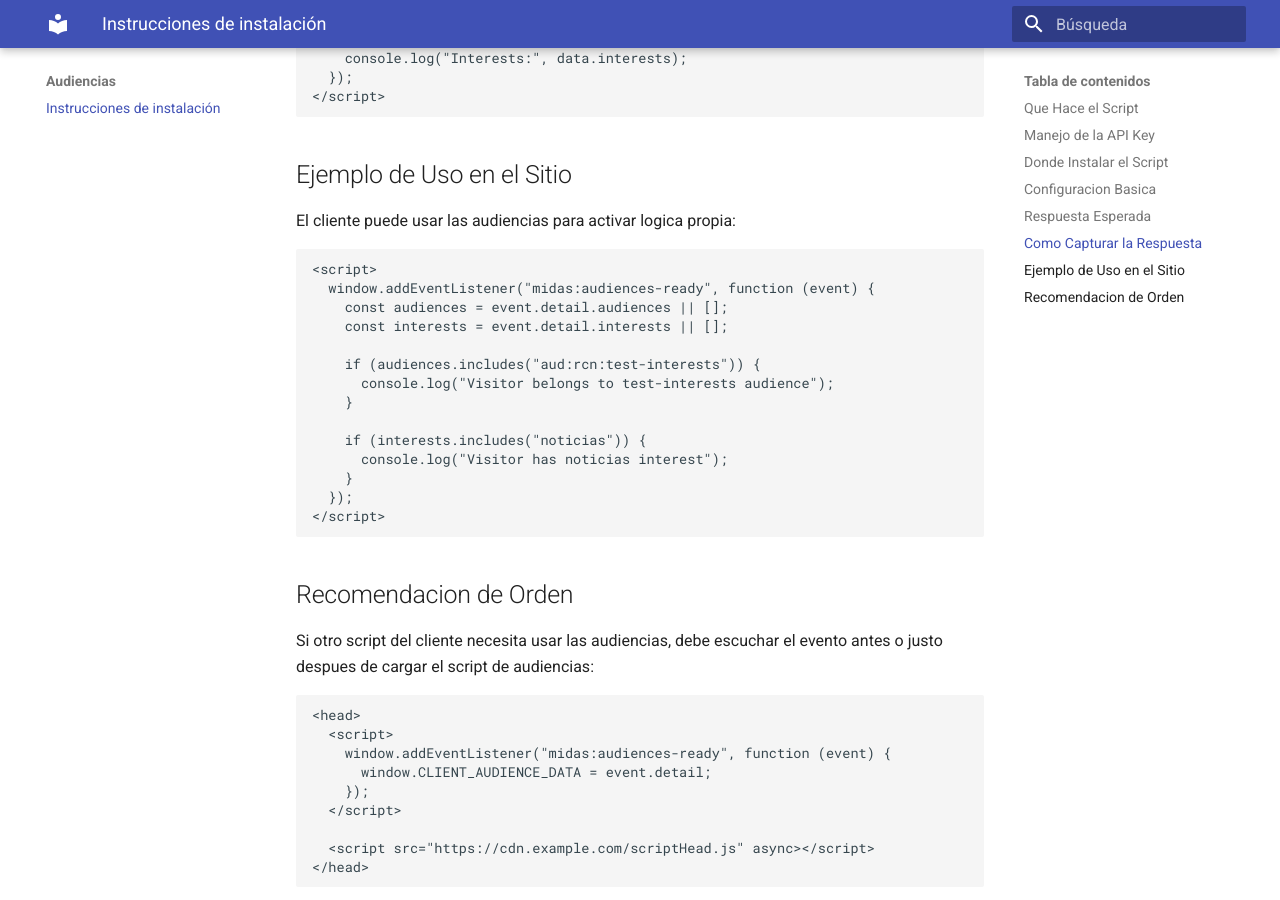
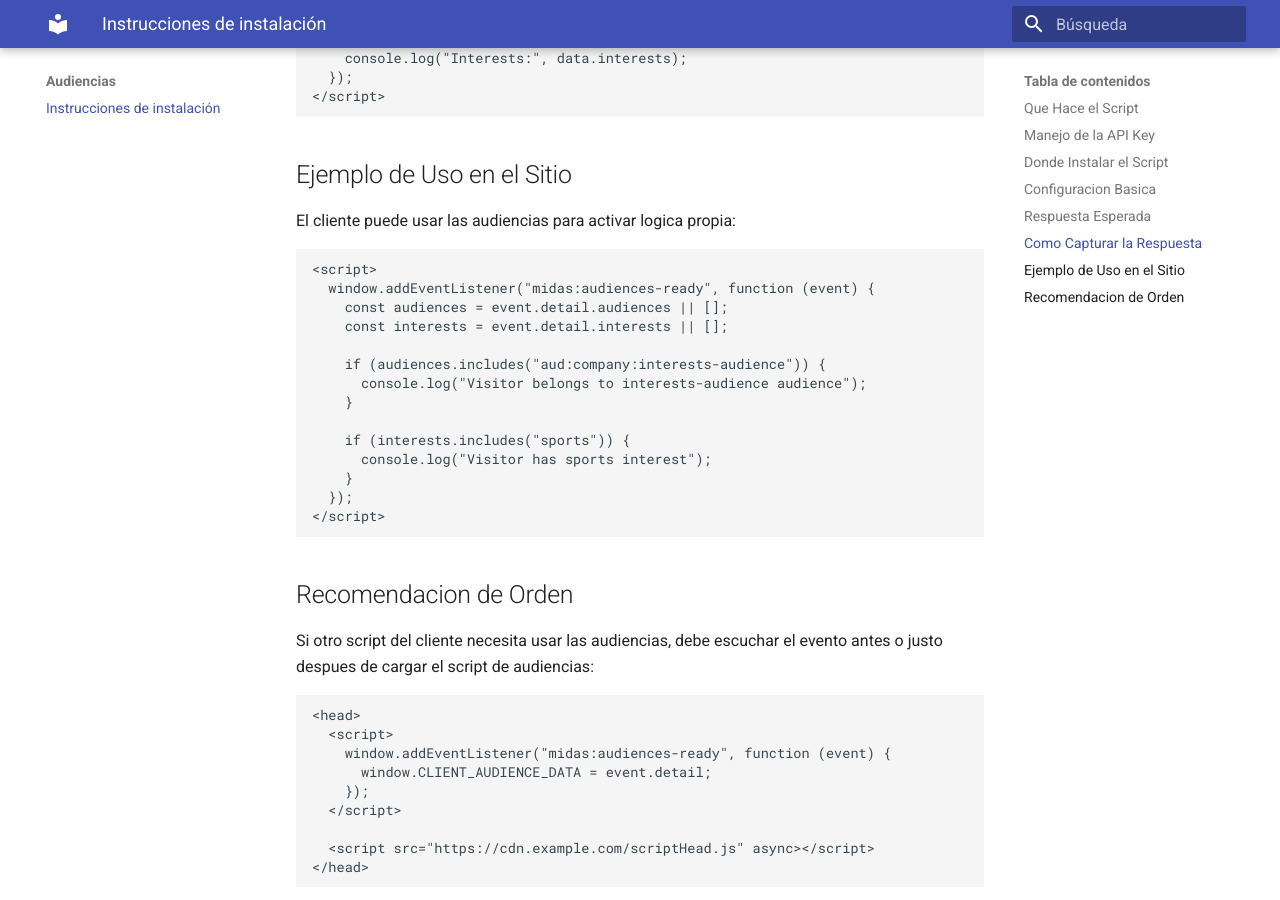
Before and after one commit to dlaverde/midas-cdp-docs, an MkDocs documentation site: the page built from docs/resolucion-audiencias/CLIENT_SCRIPT_INSTALLATION.md, in a window 1280 px wide and 900 px high, scrolled down 3119 px. Built offline with MkDocs 1.6.1 and Material for MkDocs 9.7.7, drawn with Linux system fonts in a browser that asks for light colours; some of the changed text lies outside the part shown.

Commit message:
fix: specific reference to rcn changed

````diff
--- a/docs/resolucion-audiencias/CLIENT_SCRIPT_INSTALLATION.md
+++ b/docs/resolucion-audiencias/CLIENT_SCRIPT_INSTALLATION.md
@@ -67,7 +67,7 @@ Tambien puede instalarse inline si el cliente recibe el contenido completo del a
 Antes de instalarlo, se deben revisar estos valores dentro del script:
 
 ```js
-const RESOLVER_URL = "https://resolver.rcnaudiences.com/resolve";
+const RESOLVER_URL = "https://resolver.companydomain.com/resolve";
 const API_KEY = "TU_API_KEY";
 ```
 
@@ -82,8 +82,8 @@ El script espera recibir una respuesta JSON con esta estructura:
 ```json
 {
   "anonymous_id": "e2f5d9a9-14eb-4b93-a403-d17eb0412872",
-  "audiences": ["aud:rcn:test-interests"],
-  "interests": ["noticias", "mundo", "colombia"]
+  "audiences": ["aud:company:interests-audience"],
+  "interests": ["news", "world", "sports"]
 }
 ```
 
@@ -139,12 +139,12 @@ El cliente puede usar las audiencias para activar logica propia:
     const audiences = event.detail.audiences || [];
     const interests = event.detail.interests || [];
 
-    if (audiences.includes("aud:rcn:test-interests")) {
-      console.log("Visitor belongs to test-interests audience");
+    if (audiences.includes("aud:company:interests-audience")) {
+      console.log("Visitor belongs to interests-audience audience");
     }
 
-    if (interests.includes("noticias")) {
-      console.log("Visitor has noticias interest");
+    if (interests.includes("sports")) {
+      console.log("Visitor has sports interest");
     }
   });
 </script>
````
